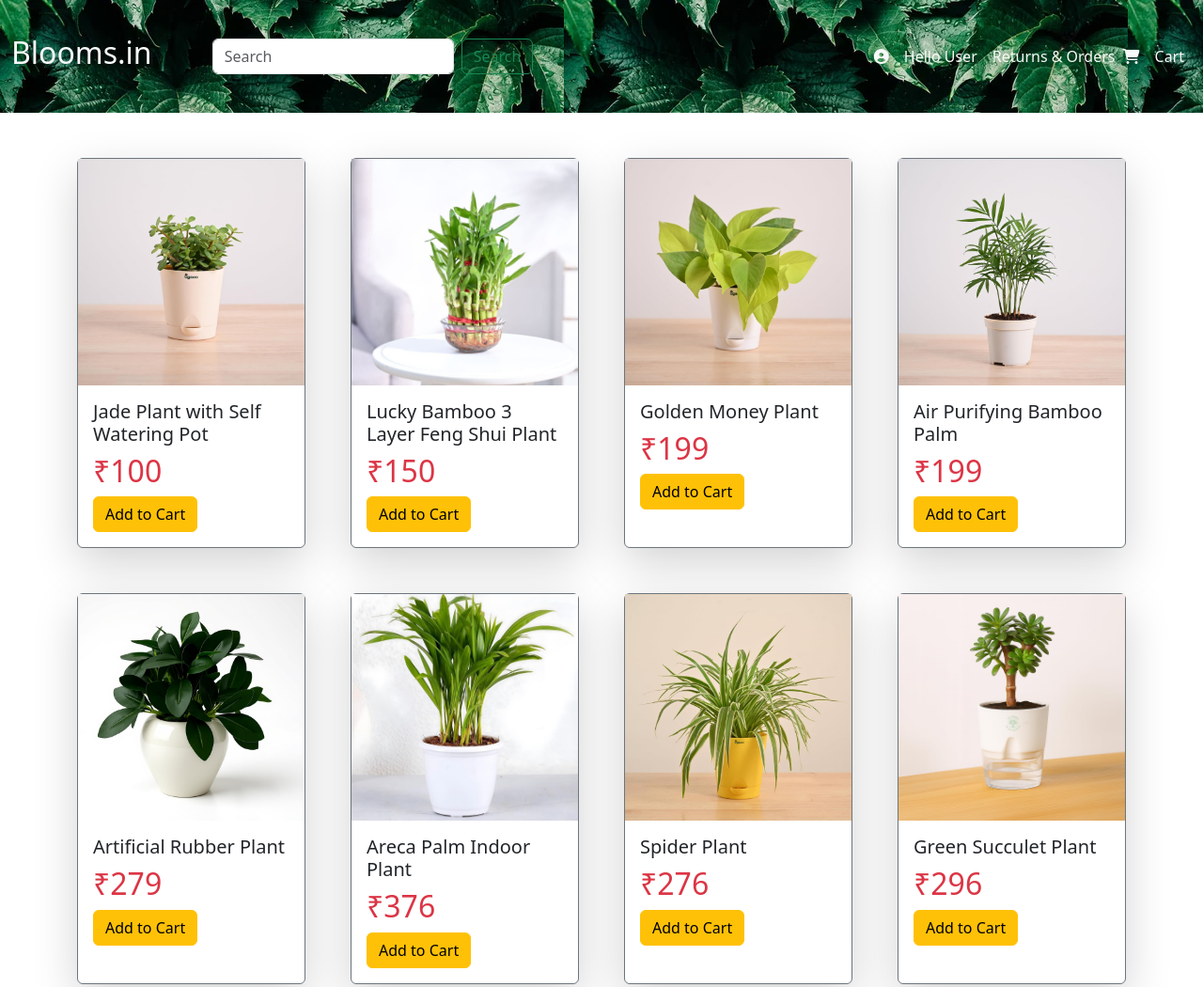
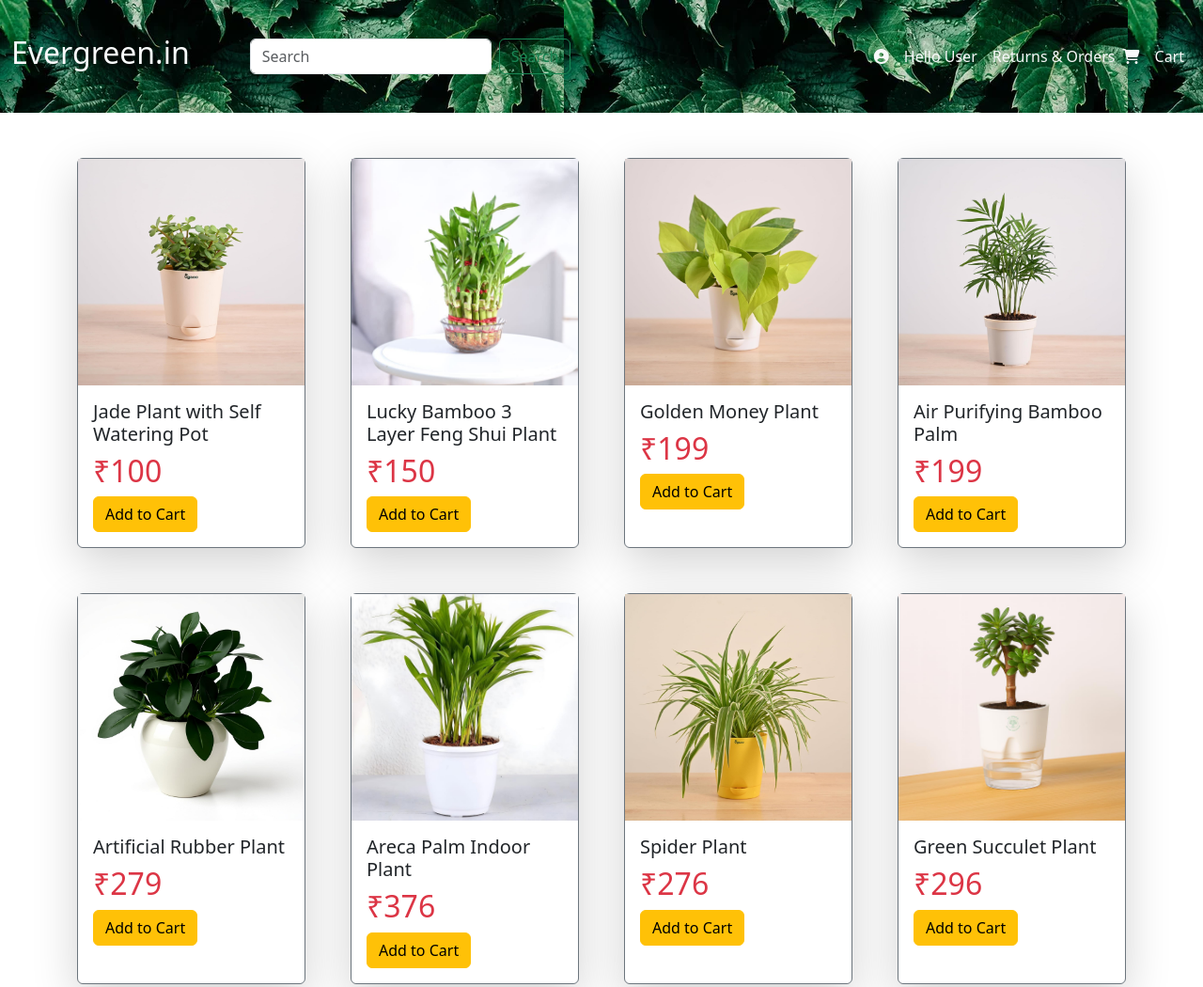
Before and after one commit to Minu4376/ecommerce-bootstrap-grid, a plain HTML site: page index.html in a window 1280 px wide. Shown: the top 1050 px of the page at 94% size. Drawn offline with nearby package versions, Linux system fonts and the light colour scheme.

Commit message:
name change

```diff
--- a/index.html
+++ b/index.html
@@ -28,7 +28,7 @@
         <div class="container-fluid">
             <!-- Brand -->
             <a class="navbar-brand" href="#">
-                <h2 class="text-light">Blooms.in</h2>
+                <h2 class="text-light">Evergreen.in</h2>
             </a>
 
             <!-- Toggler -->
```
